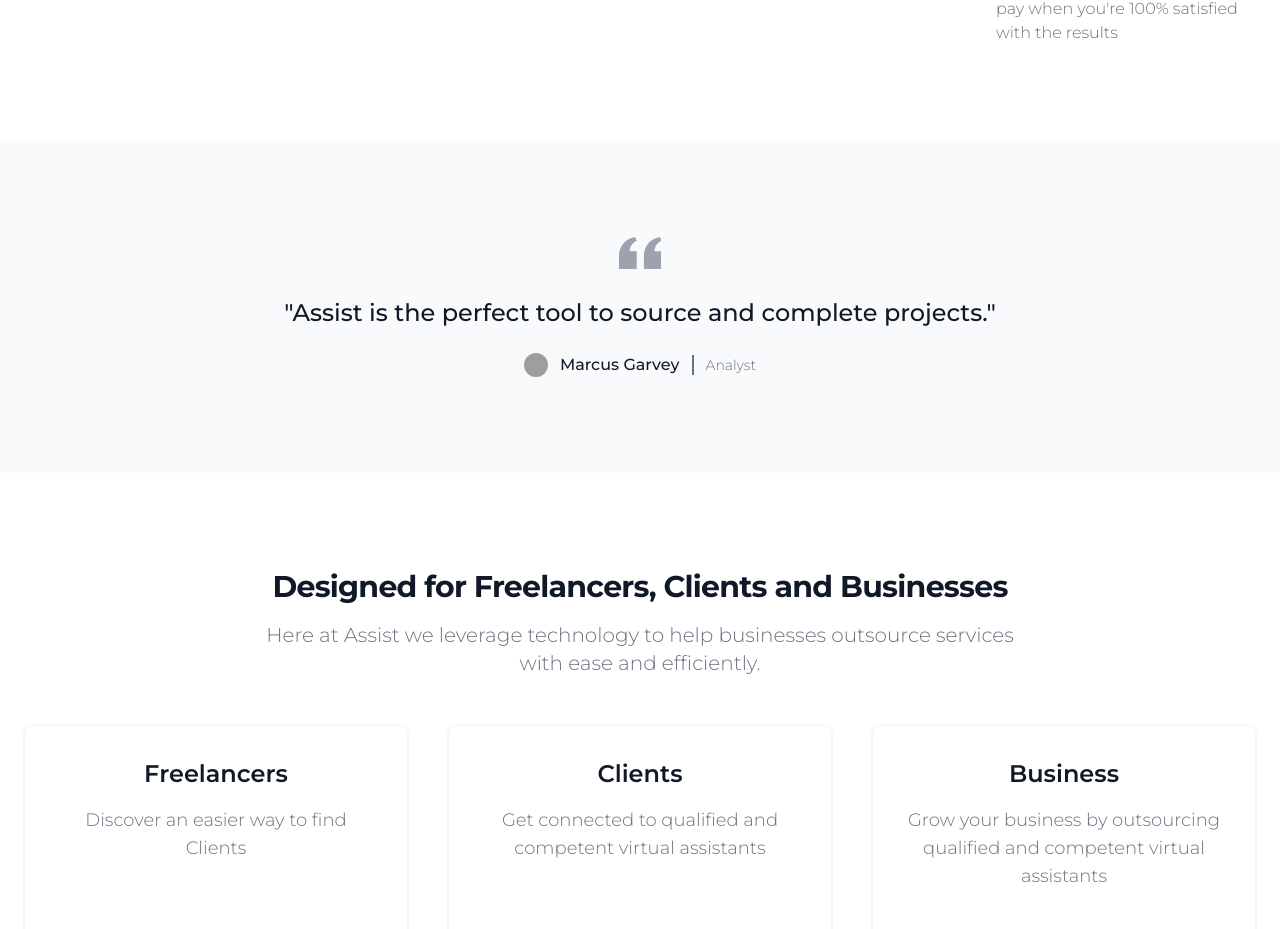
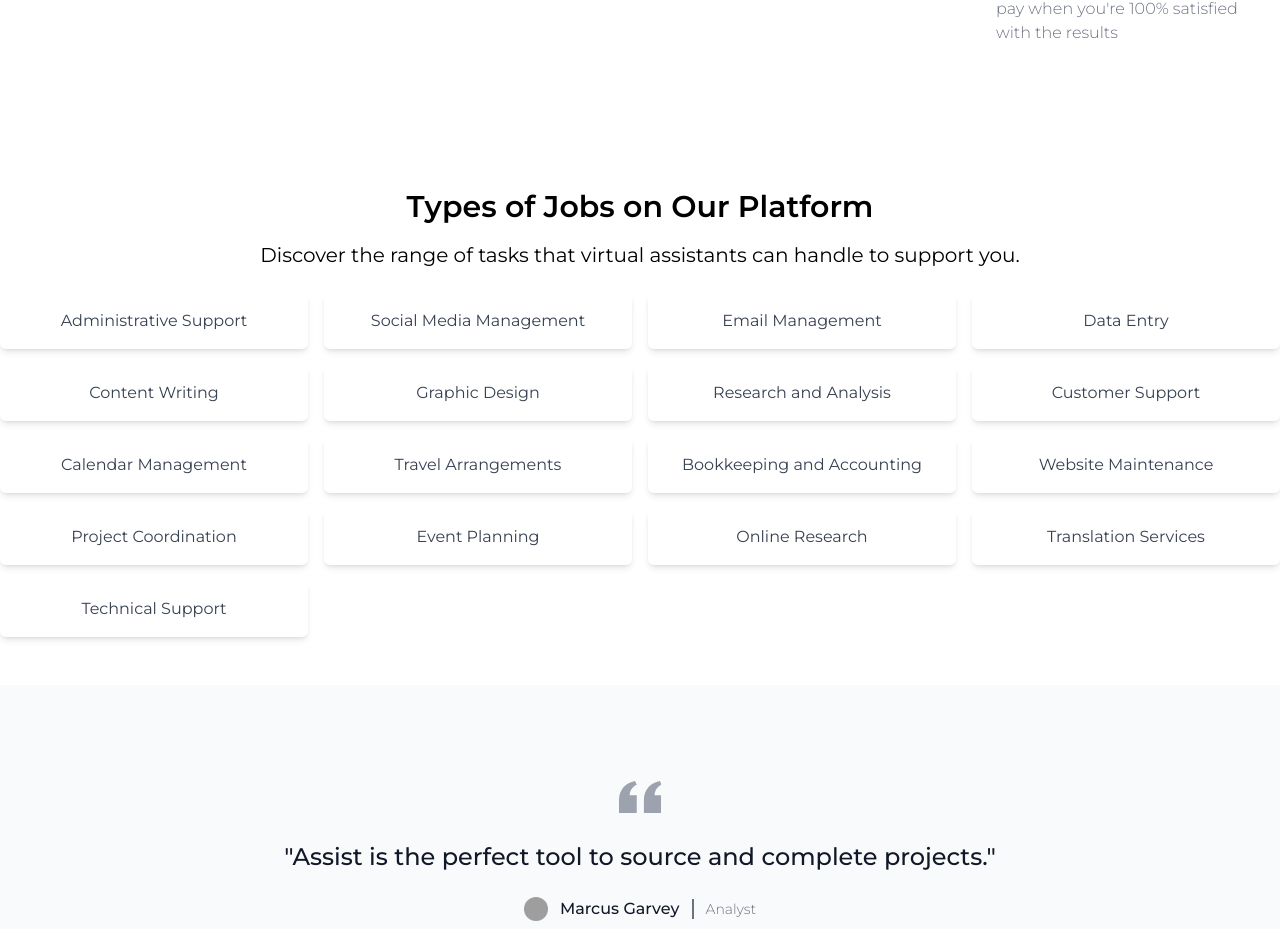
Before and after one commit to Company-XY/Assist-Frontend, a React (Vite) app: page / in a window 1280 px wide. Shown: the part 2212-3141 px from the top of the page. Built offline with nearby package versions, Linux system fonts and the light colour scheme; grey boxes are pictures that could not be loaded.

Commit message:
Landing page

```diff
--- /dev/null
+++ b/src/components/Home/JobTypes.jsx
@@ -0,0 +1,49 @@
+import React from "react";
+
+const JobTypes = () => {
+  const assistanceTypes = [
+    "Administrative Support",
+    "Social Media Management",
+    "Email Management",
+    "Data Entry",
+    "Content Writing",
+    "Graphic Design",
+    "Research and Analysis",
+    "Customer Support",
+    "Calendar Management",
+    "Travel Arrangements",
+    "Bookkeeping and Accounting",
+    "Website Maintenance",
+    "Project Coordination",
+    "Event Planning",
+    "Online Research",
+    "Translation Services",
+    "Technical Support",
+  ];
+
+  return (
+    <section  className="virtual-assistance-section py-12 w-full overflow-hidden rounded-xl">
+      <div className="container mx-auto text-center">
+        <h2 className="text-2xl md:text-3xl font-semibold mb-4">
+          Types of Jobs on Our Platform
+        </h2>
+        <p className="text-lg md:text-xl mb-6">
+          Discover the range of tasks that virtual assistants can handle to
+          support you.
+        </p>
+        <div className="grid grid-cols-1 sm:grid-cols-2 md:grid-cols-3 lg:grid-cols-4 gap-4">
+          {assistanceTypes.map((type, index) => (
+            <div
+              key={index}
+              className="p-4 shadow-md rounded-md flex items-center justify-center transition transform hover:bg-blue-400 hover:scale-105 hover:shadow-xl cursor-pointer"
+            >
+              <p className="text-gray-700">{type}</p>
+            </div>
+          ))}
+        </div>
+      </div>
+    </section>
+  );
+};
+
+export default JobTypes;
--- a/src/pages/Home.jsx
+++ b/src/pages/Home.jsx
@@ -3,6 +3,7 @@ import Section1 from "../components/Home/Section1";
 import Services from "../components/Home/Services";
 import Testimonial from "../components/Home/Testimonials";
 import Section2 from "../components/Home/Section2";
+import JobTypes from "../components/Home/JobTypes";
 import FAQ from "../components/Home/FAQ";
 import Section3 from "../components/Home/Section3";
 import Footer from "../components/Footer";
@@ -18,6 +19,7 @@ const Home = () => {
       <Section1 />
       <BackToTop />
       <Services />
+      <JobTypes />
       <Testimonial />
       <Section2 />
       <FAQ />
```
